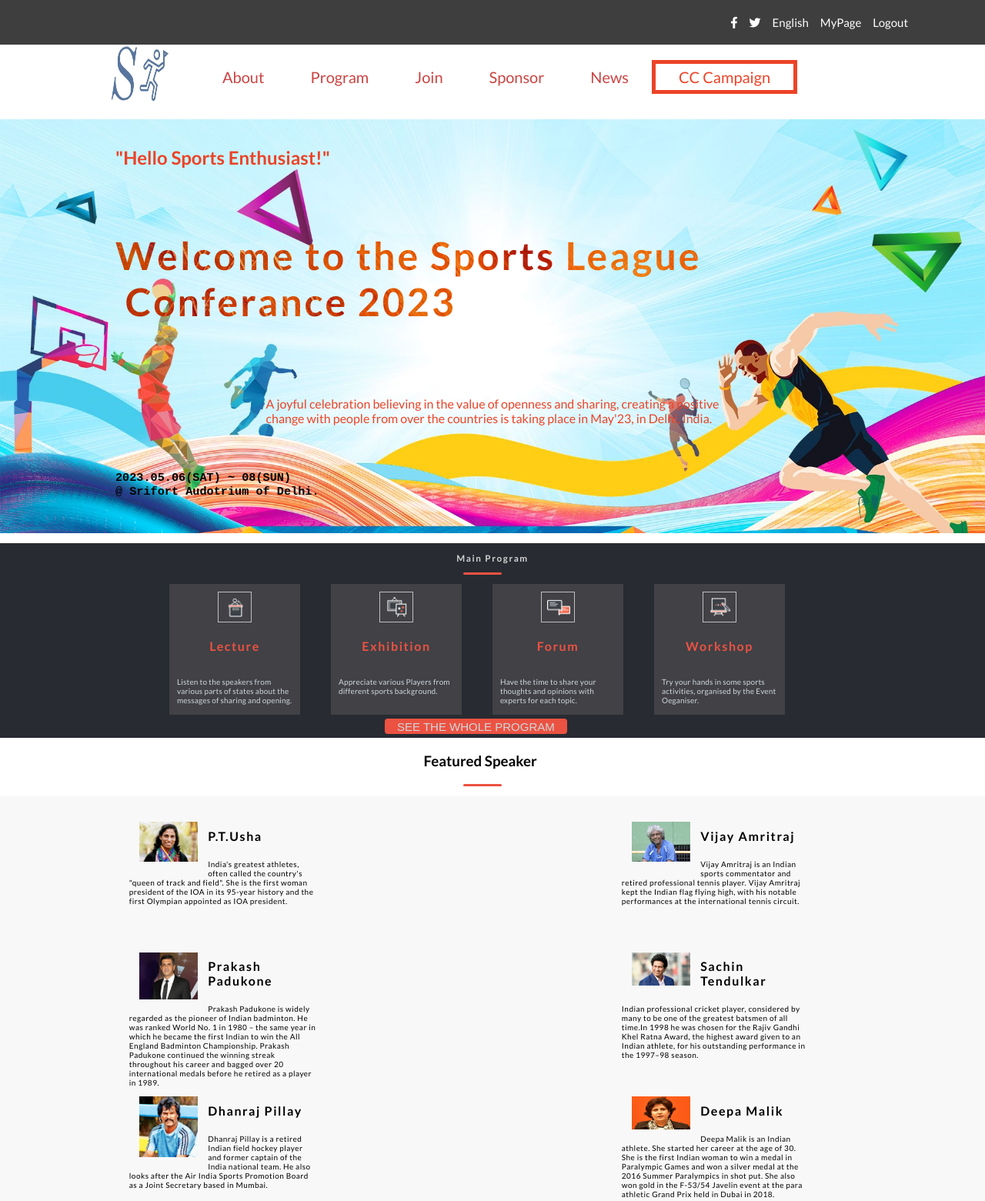
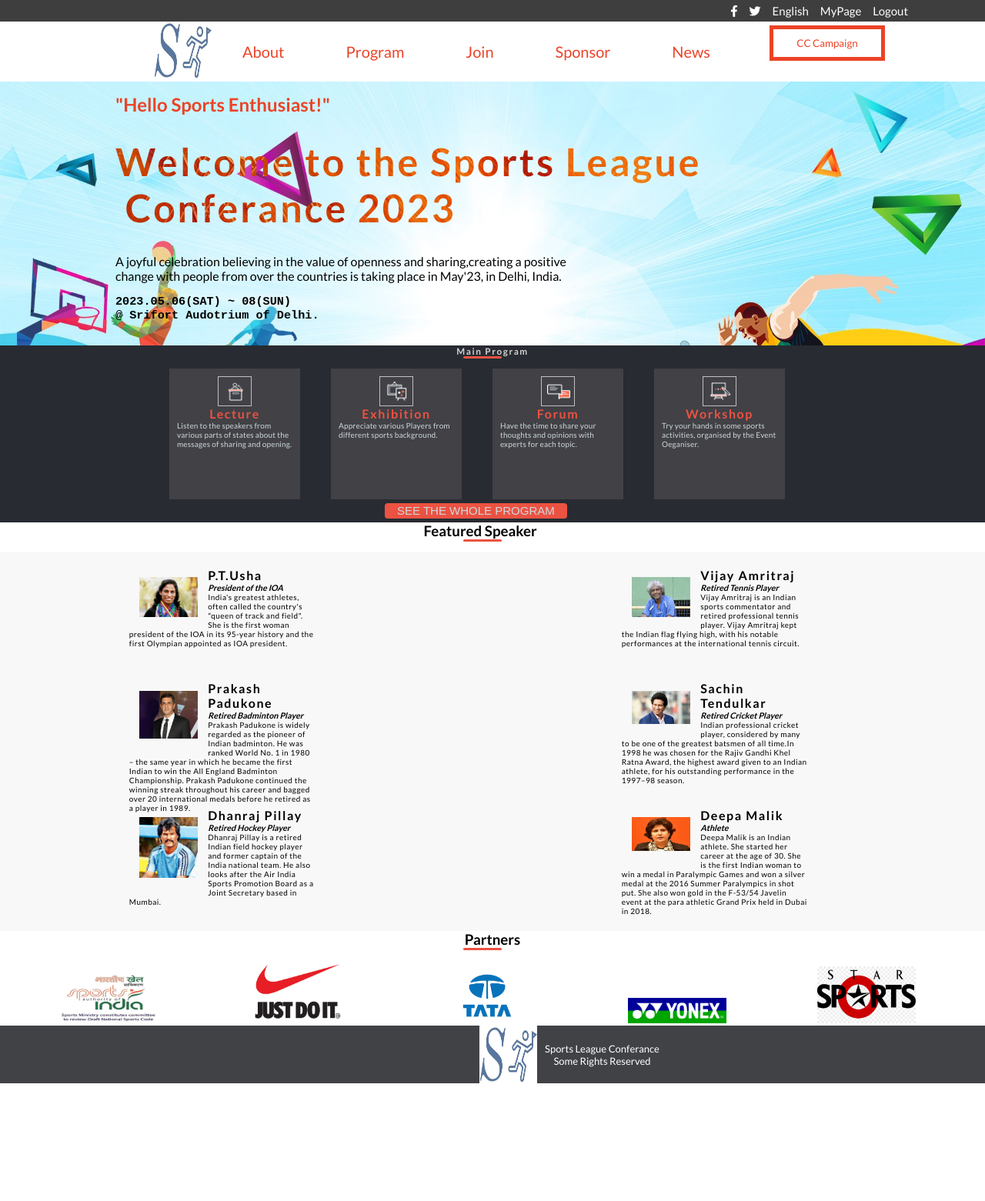
Before and after one commit to ShaliniNayan/Capstone-Project-Conference-page, a plain HTML site: page index.html in a window 1280 px wide. Shown: the top 1561 px of the page at 77% size. After the commit the page ends 1408 px from the top, so only its background shows below. Drawn offline with Linux system fonts and the light colour scheme; a script that the page names is missing; files whose address does not match are found by name.

Commit message:
Update html css js

```diff
--- a/index.html
+++ b/index.html
@@ -4,7 +4,6 @@
     <meta charset="UTF-8" />
     <meta http-equiv="X-UA-Compatible" content="IE=edge" />
     <meta name="viewport" content="width=device-width, initial-scale=1.0" />
-    <title>Sports League Conferance</title>
     <link
       rel="stylesheet"
       href="https://cdnjs.cloudflare.com/ajax/libs/font-awesome/6.3.0/css/all.min.css"
@@ -16,13 +15,13 @@
       href="https://fonts.googleapis.com/css2?family=Lato:wght@100;400;700&display=swap"
       rel="stylesheet"
     />
-
     <link rel="stylesheet" href="./style.css" />
     <script src="script/script.js" type="module" defer></script>
+    <title>Capstone - Sports League</title>
   </head>
+  <body>
+    <!-- Desktop -->
 
-  <body>
-    <div>
         <div class="top-menu">
             <ul class="navi-top">
               <li><i class="fa-brands fa-facebook-f"></i></li>
@@ -32,25 +31,28 @@
               <li id="navigation"><a href="#"></a>Logout</li>
             </ul>
         </div>
-
-      <nav class="main-navbar">
-        <div class="hamburger-menu">
+    <nav class="navbar">
+         <ul class="navlist">
             <div id="logo-main">
-            <a href="index.html"><img src="Images/Logo3.jpg" alt="logo" id="logo"/></a>
+                <a href="index.html"><img src="Images/Logo3.jpg" alt="logo" id="logo"></a>
               </div>
-          <ul class="menu">
             <li><a class="menu-item" href="about.html">About</a></li>
             <li><a class="menu-item" href="#">Program</a></li>
             <li><a class="menu-item" href="#">Join</a></li>
             <li><a class="menu-item" href="#">Sponsor</a></li>
             <li><a class="menu-item" href="#">News</a></li>
-            <li id="campaign" class="menu-item">CC Campaign</li>
+            <!-- <li id="campaign" class="menu-item">CC Campaign</li> -->
+
          </ul>
+          <div class="menu">
+            <!-- <input type="text" name="CC Campaign"> -->
+            <button class="btn btn-cc">CC Campaign</button>
+
           </div>
     </nav>
-      <!-- Mobile -->
+    <!-- Desktop -->
 
-      </section>
+    <section>
       <div class="top-page">
         <pre>
           <h2>"Hello Sports Enthusiast!"</h2>
@@ -58,19 +60,15 @@
         </pre>
         <!-- Paragraph -->
         <div class="paragraph">
-          <p>
-            A joyful celebration believing in the value of openness and sharing,
-            creating a positive<br />
-            change with people from over the countries is taking place in
-            May'23, in Delhi, India.
-          </p>
+          <p>A joyful celebration believing in the value of openness and sharing,creating a positive<br />
+          change with people from over the countries is taking place in May'23, in Delhi, India.</p>
         </div>
 
         <pre>
           <h3>2023.05.06(SAT) ~ 08(SUN) <span> <br>@ Srifort Audotrium of Delhi.</span></h3>
         </pre>
       </div>
-
+    </section>
     <!-- Main Program -->
           <section class="main-program">
               <div class="prog-menu">
@@ -83,9 +81,7 @@
                 <div class="prog lecture">
                   <img src="Images/Lecture.png" alt="lecture" />
                   <h4>Lecture</h4>
-            <p>
-              Listen to the speakers from various parts of states about the
-              messages of sharing and opening.
+                  <p>Listen to the speakers from various parts of states about the messages of sharing and opening.
                   </p>
                 </div>
 
@@ -98,19 +94,13 @@
                 <div class="prog forum">
                   <img src="Images/Forum.png" alt="forum" />
                   <h4>Forum</h4>
-            <p>
-              Have the time to share your thoughts and opinions with experts for
-              each topic.
-            </p>
+                  <p>Have the time to share your thoughts and opinions with experts for each topic.</p>
                 </div>
 
                 <div class="prog workshop">
                 <img src="Images/Workshop.png" alt="workshop" />
                 <h4>Workshop</h4>
-            <p>
-              Try your hands in some sports activities, organised by the Event
-              Oeganiser.
-            </p>
+                <p>Try your hands in some sports activities, organised by the Event Oeganiser.</p>
               </div>
             </div>
 
@@ -129,10 +119,10 @@
               <div class="sportsperson">
                  <img src="Images/P-T-Usha.jpg" alt="speaker1" />
                  <h4>P.T.Usha</h4>
-            <p>
-              India's greatest athletes, often called the country's "queen of
-              track and field". She is the first woman president of the IOA in
-              its 95-year history and the first Olympian appointed as IOA
+                 <h6><i>President of the IOA</i></h6>
+                 <div class="seprator-speaker"><span></span></div>
+                  <p>India's greatest athletes, often called the country's "queen of track and field". She is the first
+                   woman president of the IOA in its 95-year history and the first Olympian appointed as IOA
                    president.
                   </p>
                 </div>
@@ -140,62 +130,54 @@
                 <div class="sportsperson">
                   <img src="Images/AMRITRAJ.jpg" alt="speaker2" />
                   <h4>Vijay Amritraj</h4>
-            <p>
-              Vijay Amritraj is an Indian sports commentator and retired
-              professional tennis player. Vijay Amritraj kept the Indian flag
-              flying high, with his notable performances at the international
-              tennis circuit.
-            </p>
+                  <h6><i>Retired Tennis Player</i></h6>
+                  <div class="seprator-speaker"><span></span></div>
+                  <p>Vijay Amritraj is an Indian sports commentator and retired professional tennis player. Vijay
+                  Amritraj kept the Indian flag flying high, with his notable performances at the international
+                  tennis circuit.</p>
                 </div>
 
                 <div class="sportsperson">
-            <img
-              src="Images/badminton-great-prakash-padukone.jpg"
-              alt="speaker3"
-            />
+                  <img src="Images/badminton-great-prakash-padukone.jpg"alt="speaker3"/>
                   <h4>Prakash Padukone</h4>
-            <p>
-              Prakash Padukone is widely regarded as the pioneer of Indian
-              badminton. He was ranked World No. 1 in 1980 – the same year in
-              which he became the first Indian to win the All England Badminton
-              Championship. Prakash Padukone continued the winning streak
-              throughout his career and bagged over 20 international medals
-              before he retired as a player in 1989.
-            </p>
+                  <h6><i>Retired Badminton Player</i></h6>
+                  <div class="seprator-speaker"><span></span></div>
+                  <p>Prakash Padukone is widely regarded as the pioneer of Indian badminton. He was ranked World No. 1 in
+                  1980 – the same year in which he became the first Indian to win the All England Badminton
+                  Championship. Prakash Padukone continued the winning streak throughout his career and bagged over 20
+                  international medals before he retired as a player in 1989.</p>
                 </div>
 
                 <div class="sportsperson">
                   <img src="Images/1604946178_sachin.jpg" alt="speaker4" />
                   <h4>Sachin Tendulkar</h4>
-            <p>
-              Indian professional cricket player, considered by many to be one
-              of the greatest batsmen of all time.In 1998 he was chosen for the
-              Rajiv Gandhi Khel Ratna Award, the highest award given to an
-              Indian athlete, for his outstanding performance in the 1997–98
-              season.
-            </p>
+                  <h6><i>Retired Cricket Player</i></h6>
+                  <div class="seprator-speaker"><span></span></div>
+                  <p>Indian professional cricket player, considered by many to be one of the greatest batsmen of all
+                  time.In 1998 he was chosen for the Rajiv Gandhi Khel Ratna Award, the highest award given to an
+                  Indian athlete, for his outstanding performance in the 1997–98 season.</p>
                 </div>
 
                 <div class="sportsperson">
                   <img src="Images/dhanraj.jpg" alt="speaker5" />
                   <h4>Dhanraj Pillay</h4>
-            <p>
-              Dhanraj Pillay is a retired Indian field hockey player and former
-              captain of the India national team. He also looks after the Air
-              India Sports Promotion Board as a Joint Secretary based in Mumbai.
+                  <h6><i>Retired Hockey Player</i></h6>
+                  <div class="seprator-speaker"><span></span></div>
+                  <p>Dhanraj Pillay is a retired Indian field hockey player and former captain of the India national
+                    team. He also looks after the Air India Sports Promotion Board as a Joint Secretary based in Mumbai.
                   </p>
                 </div>
 
                 <div class="sportsperson">
                  <img src="Images/Deepa Malik.jpeg" alt="speaker6" />
                  <h4>Deepa Malik</h4>
-            <p>
-              Deepa Malik is an Indian athlete. She started her career at the
-              age of 30. She is the first Indian woman to win a medal in
-              Paralympic Games and won a silver medal at the 2016 Summer
-              Paralympics in shot put. She also won gold in the F-53/54 Javelin
-              event at the para athletic Grand Prix held in Dubai in 2018.
-            </p>
+                 <h6><i>Athlete</i></h6>
+                 <div class="seprator-speaker"><span></span></div>
+                 <p>Deepa Malik is an Indian athlete. She started her career at the age of 30. She is the first
+                  Indian woman to win a medal in Paralympic Games and won a silver medal at the 2016 Summer Paralympics
+                  in shot put. She also won gold in the F-53/54 Javelin event at the para athletic Grand Prix held in
+                  Dubai in 2018.</p>
+                </div>
              </div>
             </div>
           </section>
@@ -216,12 +198,11 @@
           </div>
         </div>
       </section>
-
+    </main>
       <!-- Footer -->
       <footer class="footer" id="hide-desktop">
         <img src="Images/Logo3.jpg" alt="logo" id="logo" />
         <h4>Sports League Conferance <br />Some Rights Reserved</h4>
       </footer>
-    </div>
   </body>
 </html>
--- a/style.css
+++ b/style.css
@@ -1,4 +1,108 @@
 @import url("https://fonts.googleapis.com/css2?family=Lato&display=swap");
+* {
+  margin: 0;
+  padding: 0;
+}
+/* First Menu */
+.top-menu {
+  display: flex;
+  padding: 5px 100px;
+  font-family: "Lato", sans-serif;
+  font-size: 15px;
+  font-weight: 500;
+  text-decoration: none;
+  justify-content: right;
+  color: #ffffff;
+  background-color: #3e3e3e;
+  cursor: pointer;
+}
+
+.navi-top {
+  list-style: none;
+  display: flex;
+  column-gap: 15px;
+}
+
+/* Menu */
+.navbar {
+  display: flex;
+}
+
+.logo-main {
+  width: 5%;
+  display: flex;
+  /* justify-content: center; */
+  align-items: center;
+
+}
+
+.logo-main img {
+  height: 75px;
+  width: 75px;
+  top: 5px;
+  bottom: 5px;
+}
+
+#logo {
+  height: 75px;
+  width: 75px;
+  top: 5px;
+  bottom: 5px;
+ padding-left: 200px;
+ /* padding-right: 10px; */
+ /* border-spacing-left: 15px; */
+}
+
+.navlist {
+  display: flex;
+  width: 100%;
+  /* background-color: #3e3e3e; */
+  font-family: "Lato", sans-serif;
+  align-items: center;
+}
+
+.navlist li {
+  list-style: none;
+  padding: 25px 40px;
+  justify-content: center;
+}
+
+.navlist li a {
+  text-decoration: none;
+  color: #ec4327;
+  font-size: 20px;
+  font-weight: 500;
+}
+
+.menu {
+  /* background-color: aqua; */
+  width: 50%;
+  text-align: right;
+  font-family: "Lato", sans-serif;
+  padding-right: 125px;
+}
+
+.btn {
+  background-color: white;
+  color: #ec4327;
+  font-weight: 400;
+  border: 5px solid #ec4327;
+  cursor: pointer;
+  font-weight: 400;
+  font-family: "Lato", sans-serif;
+  width: 150px;
+  padding: 10px;
+  /* padding-right: 50px;  */
+  margin: 5px;
+  /* justify-content: center; */
+}
+
+.hamburger-menu {
+  display: flex;
+  justify-content: center;
+  font-size: 20px;
+  padding: 0;
+}
 
 html,
 body {
@@ -11,7 +115,7 @@ body {
 }
 
 .top-page {
-  height: 100%;
+  height: 150%;
   background: url(Images/BG1.jpg);
   padding-left: 150px;
   padding-right: 150px;
@@ -33,109 +137,207 @@ body {
   color: #ec4327;
   font-family: "Lato", sans-serif;
 }
+/* Main Program */
+.main-program {
+  position: relative;
+  background: #282b32;
+  justify-content: center;
+}
 
-/* Navbar */
-.navi-top {
-  list-style: none;
+.prog-menu {
   display: flex;
-  column-gap: 15px;
+  flex-direction: row;
+  flex-wrap: wrap;
+  justify-content: center;
+  color: #d3d3d3;
+  letter-spacing: 0.1rem;
+  font-size: 10px;
 }
-/* Desktop */
-.top-menu {
+
+.seprator {
+  background-color: #ec5242;
+  height: 3px;
+  width: 50px;
+  display: block;
+  margin: 0 53% 1% 47%;
+  border-radius: 2px;
+  justify-content: center;
+}
+
+.prog-content {
   display: flex;
-  padding: 5px 100px;
+  justify-content: center;
+}
+
+.prog {
+  display: flex;
+  flex-direction: column;
+  align-items: center;
+  background: #7772724f;
+  height: 150px;
+  width: 150px;
+  padding: 10px;
+  margin-right: 40px;
+}
+
+.prog h4 {
+  letter-spacing: 0.1rem;
+  color: #ec5242;
+  justify-content: center;
   font-family: "Lato", sans-serif;
+}
+
+.prog p {
+  letter-spacing: 0.01rem;
+  font-size: 10px;
+  color: #cfd8dc;
+  word-wrap: break-word;
+  font-family: "Lato", sans-serif;
+}
+
+.prog img {
+  float: left;
+  width: 20%;
+  padding: 5px;
+  border: thin silver solid;
+  text-align: left;
+  column-count: 2;
+  padding-left: 5%;
+  height: auto;
+}
+
+.see-btn {
+  color: #cfd8dc;
+  background-color: #ec5242;
+  margin: 5px 50px 5px 500px;
   font-size: 15px;
-  font-weight: 500;
-  text-decoration: none;
-  justify-content: right;
-  color: #ffffff;
-  background-color: #3e3e3e;
+  border: none;
+  padding: 0 1rem;
+  height: 20px;
+  justify-content: center;
+  border-radius: 4px;
   cursor: pointer;
 }
 
-.paragraph {
-  display: flex;
-  color: #ec4327;
-  /* padding-left: 150px; */
-  font-family: "Lato", sans-serif;
-  justify-content: center;
-}
-
-.paragraph p {
-  max-width: 1000px;
-}
-
-.hamburger-menu {
-  display: flex;
-  justify-content: center;
-  font-size: 20px;
-  padding: 0;
-}
-
-.main-navbar {
-  width: 100%;
-}
-
-/* Header */
-/* Side-Menu Desktop*/
-.menu-button {
-  position: absolute;
-  top: 20px;
-  left: 20px;
+.prog:hover {
+  border: 2px solid #cfd8dc;
   cursor: pointer;
 }
 
-/* side-bar for mobile */
-/* .menu-button {
-  position: absolute;
-  top: 20px;
-  left: 20px;
-  width: 26px;
-  height: 26px;
-  cursor: pointer;
-  z-index: 3;
+/* Feature Speaker */
+
+.speakers-list {
+  padding-left: 0;
+  margin: 0;
+  justify-content: center;
+  align-items: center;
+  font-family: "Lato", sans-serif;
+}
+
+.speakers-list h3 {
+  padding-left: 43%;
+}
+
+.prog-speakers {
+  background-color: #f8f8f8;
+  display: grid;
+  grid-template-columns: 50% 50%;
+  grid-template-rows: 30% 33.3% 25%;
+}
+
+.sportsperson {
+  gap: 15px;
+  margin-top: 20px;
+  margin-left: 5px;
+  width: 40%;
+  padding: 1px 50px 5px 150px;
+}
+
+.sportsperson p {
+  letter-spacing: 0.03rem;
+  font-size: 10px;
+  word-wrap: break-word;
+  padding-left: 5%;
+  font-family: "Lato", sans-serif;
+}
+
+.sportsperson img {
+  float: left;
+  width: 30%;
+  text-align: left;
+  column-count: 2;
+  padding-left: 5%;
+  padding-top: 0;
+  text-align: center;
+  margin: 5% 5% 5% 5%;
+}
+
+.sportsperson h4 {
+  padding-left: 5%;
+  text-align: top;
+  letter-spacing: 0.1rem;
+  font-family: "Lato", sans-serif;
+}
+
+.row::after {
+  content: "";
+  clear: both;
+  display: table;
+  font-size: smaller;
+  text-indent: 0;
+}
+
+.clearfix::after {
+  content: "";
+  clear: both;
+  display: table;
+}
+
+.center {
+  display: flex;
+  justify-content: center;
+  align-items: center;
+  height: 200px;
+}
+
+/* img.scaled {
+  width: 50%;
+  height: 50%;
 } */
 
-#logo-main {
+/* Partner */
+.partners-header h3 {
+  justify-content: center;
   display: flex;
-  justify-content: left;
+  font-family: "Lato", sans-serif;
 }
 
-#logo {
-  height: 75px;
-  width: 75px;
-  top: 5px;
-  bottom: 5px;
+.logo-partner img {
+  width: 10%;
+  padding: 0 3% 0 6%;
+  padding-top: 0;
+  position: relative;
+  margin: 0;
+  display: inline-flex;
 }
 
-.menu {
+/* footer */
+.footer {
   display: flex;
-  list-style: none;
-  background-color: #ffffff;
-  transition: 0.15s;
-  justify-content: right;
+  justify-content: center;
   align-items: center;
+  background: #414246;
+  padding: 0 2% 0 2%;
 }
 
-.menu-item {
-  display: flex;
-  padding: 5px 30px;
-  color: #cb4442;
+.footer h4 {
+  font-size: 10px;
+  text-align: center;
   font-family: "Lato", sans-serif;
-  font-size: 20px;
+  font-size: 13px;
   font-weight: 500;
-  text-decoration: none;
-  transition-duration: 0.2s;
-}
-
-#campaign {
-  color: #ec4327;
-  border: 5px solid #ec4327;
-  cursor: pointer;
-  margin-right: 100px;
-  font-weight: 400;
-  font-family: "Lato", sans-serif;
+  padding-left: 10px;
+  color: #ffffff;
 }
 
 .about {
@@ -346,156 +548,3 @@ body {
   border: 2px solid #cfd8dc;
   cursor: pointer;
 }
-
-/* Feature Speaker */
-
-.speakers-list {
-  padding-left: 0;
-  margin: 0;
-  justify-content: center;
-  align-items: center;
-  font-family: "Lato", sans-serif;
-}
-
-.speakers-list h3 {
-  padding-left: 43%;
-}
-
-.prog-speakers {
-  background-color: #f8f8f8;
-  display: grid;
-  grid-template-columns: 50% 50%;
-  grid-template-rows: 30% 33.3% 25%;
-}
-
-.sportsperson {
-  gap: 15px;
-  margin-top: 20px;
-  margin-left: 5px;
-  width: 40%;
-  padding: 1px 50px 5px 150px;
-}
-
-.sportsperson p {
-  letter-spacing: 0.03rem;
-  font-size: 10px;
-  word-wrap: break-word;
-  padding-left: 5%;
-  font-family: "Lato", sans-serif;
-}
-
-.sportsperson img {
-  float: left;
-  width: 30%;
-  text-align: left;
-  column-count: 2;
-  padding-left: 5%;
-  padding-top: 0;
-  text-align: center;
-  margin: 5% 5% 5% 5%;
-}
-
-.sportsperson h4 {
-  padding-left: 5%;
-  text-align: top;
-  letter-spacing: 0.1rem;
-  font-family: "Lato", sans-serif;
-}
-
-.row::after {
-  content: "";
-  clear: both;
-  display: table;
-  font-size: smaller;
-  text-indent: 0;
-}
-
-.clearfix::after {
-  content: "";
-  clear: both;
-  display: table;
-}
-
-.center {
-  display: flex;
-  justify-content: center;
-  align-items: center;
-  height: 200px;
-}
-
-img.scaled {
-  width: 50%;
-  height: 50%;
-}
-
-/* Partner */
-.partners-header h3 {
-  justify-content: center;
-  display: flex;
-  font-family: "Lato", sans-serif;
-}
-
-.logo-partner img {
-  width: 10%;
-  padding: 0 3% 0 6%;
-  padding-top: 0;
-  position: relative;
-  margin: 0;
-  display: inline-flex;
-}
-
-/* footer */
-.footer {
-  display: flex;
-  justify-content: center;
-  align-items: center;
-  background: #414246;
-  padding: 0 2% 0 2%;
-}
-
-.footer h4 {
-  font-size: 10px;
-  text-align: center;
-  font-family: "Lato", sans-serif;
-  font-size: 13px;
-  font-weight: 500;
-  padding-left: 10px;
-  color: #ffffff;
-}
-
-@media (max-width: 768px) {
-  .top-page h1 {
-    font-size: 20px;
-    letter-spacing: 1px;
-    font-family: "Lato", sans-serif;
-  }
-  .top-menu {
-    display: none;
-  }
-  .top-page h2 {
-    color: #ec4327;
-    font-family: "Lato", sans-serif;
-  }
-  .menu-item {
-    display: flex;
-    padding: 5px 5px;
-    color: #cb4442;
-    font-family: "Lato", sans-serif;
-    font-size: 15px;
-    font-weight: 500;
-    text-decoration: none;
-    transition-duration: 0.2s;
-  }
-  .hamburger-menu ul li {
-    display: block;
-  }
-
-  .menu {
-    display: flex;
-    list-style: none;
-    background-color: #ffffff;
-    transition: 0.15s;
-    justify-content: right;
-    align-items: center;
-  }
-}
```
Also changed, not shown: script.js (deleted, +0 -41 lines), Images/FS Backgound.jpg (added), Images/yonex-logo.jpeg (deleted). Lines whose indentation alone changed are shown as unchanged.
